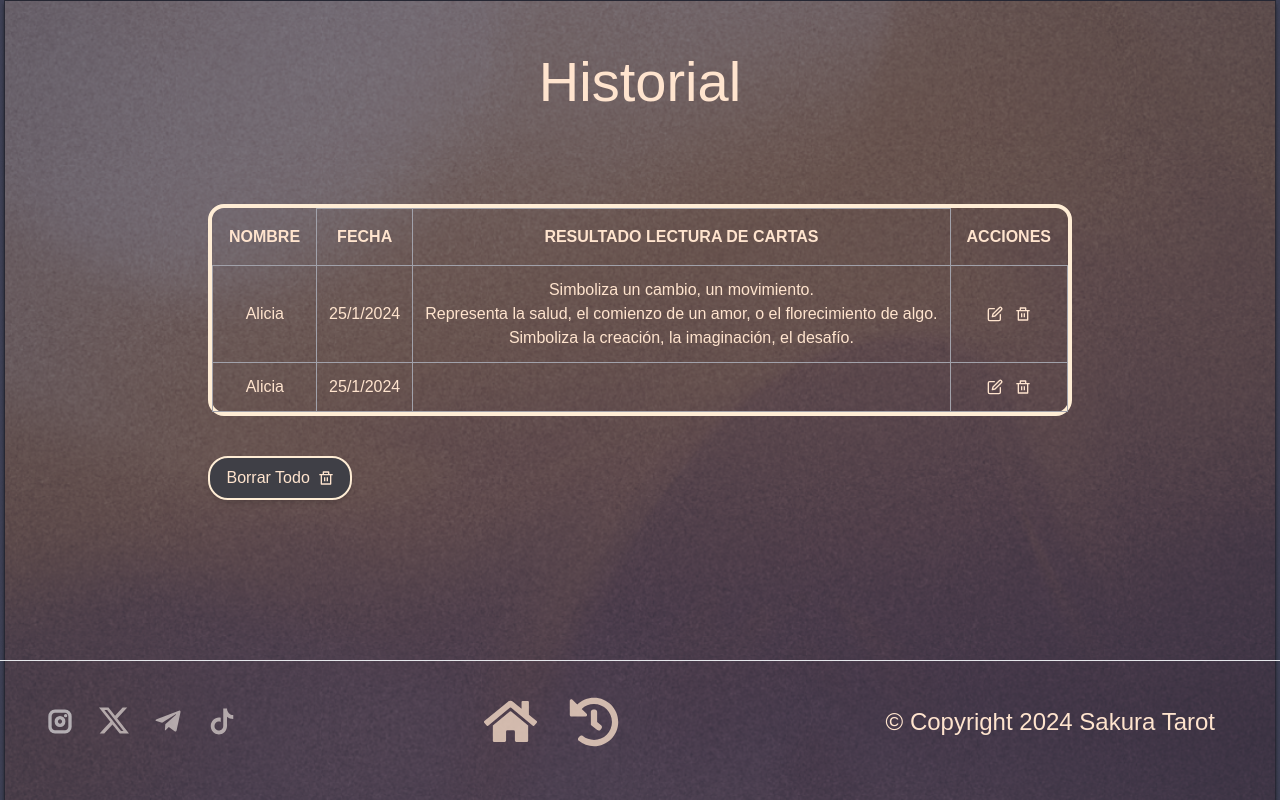
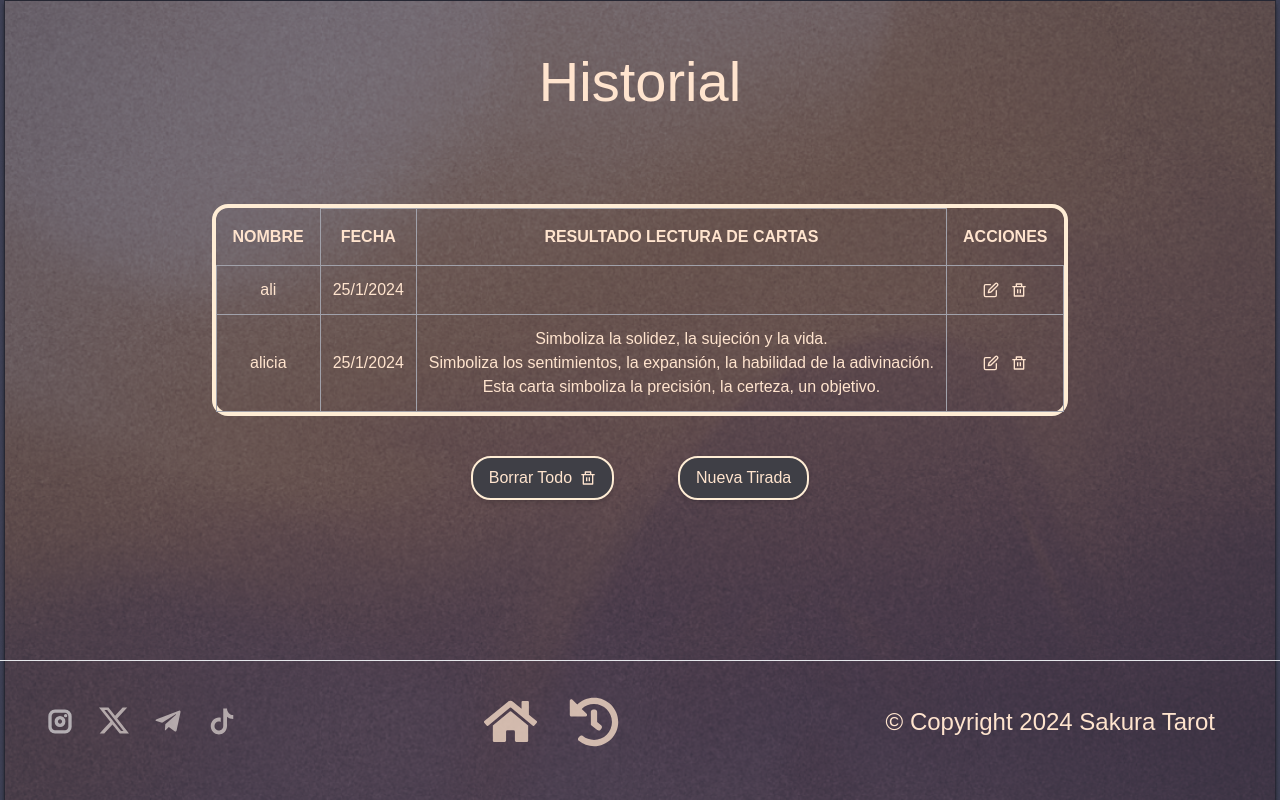
Before and after one commit to jfpaes6453/sakura-cards, a Next.js app: page /results-history in a window 1280 px wide. Built offline with nearby package versions, Linux system fonts and the light colour scheme; data requests are answered from the project's data file; a web font is replaced by a local one.

Commit message:
create new print run

```diff
--- /dev/null
+++ b/src/app/components/TableComponents/ButtonsTable.jsx
@@ -0,0 +1,7 @@
+export default function ButtonsTable({ to, text }) {
+    return (
+        <button className="bg-zinc-700 rounded-[20px] border-2 border-orange-100 mx-8 flex flex-row items-center gap-x-2 text-font-color relative z-20 py-2 px-4 hover:bg-[#1E511D] hover:border-orange-100  shadow-md focus:outline-none focus:shadow-outline-red active:bg-green-700 " href={to}>
+        {text}
+      </button>
+    );
+  }
--- a/src/app/components/TableComponents/TableComponent.jsx
+++ b/src/app/components/TableComponents/TableComponent.jsx
@@ -1,6 +1,9 @@
 import DeleteHistory from "./DeleteHistory"
 import Table from "./Table"
 import Accordion from "./Accordion";
+import { useRouter } from "next/navigation";
+import ButtonsTable from "./ButtonsTable";
+import Link from 'next/link';
 
 export default function TableComponent({ users }) {
   return (
@@ -34,7 +37,17 @@ export default function TableComponent({ users }) {
     </div>
 
     </div>
+    <div className="flex justify-center">
+
         <DeleteHistory />
+
+        <Link href="/choose-card" >
+            <ButtonsTable text="Nueva Tirada" />
+          </Link>
+
+          </div>
   </div>
+
+
   )
 }
--- a/src/data/data.json
+++ b/src/data/data.json
@@ -1,58 +1,64 @@
 {
   "users": [
     {
-      "id": "23f90a16-c6ef-4a54-ae2c-2849a5d83e83",
+      "id": "024af27d-dd6f-43f0-9a0d-a00ff3adcffb",
       "date": "25/1/2024",
-      "username": "Alicia",
+      "username": "ali",
+      "results": []
+    },
+    {
+      "id": "8704fc49-45b1-42d8-b467-012364f1ee79",
+      "date": "25/1/2024",
+      "username": "alicia",
       "results": [
         {
-          "id": "21",
-          "cardNumber": 21,
-          "spanishName": "Movimiento",
-          "englishName": "The Move",
-          "kanji": "移",
-          "Rōmaji": "Utsuri",
-          "appeardManga": "",
-          "appeardAnime": "19",
-          "clowCard": "https://i.ibb.co/0f92bH5/Movimiento.jpg",
-          "sakuraCard": "https://i.ibb.co/R0W9hTz/Movimiento-Sakura.jpg",
+          "id": "52",
+          "cardNumber": 52,
+          "spanishName": "Tierra",
+          "englishName": "The Earthy",
+          "kanji": "地",
+          "Rōmaji": "Chi",
+          "appeardManga": "24",
+          "appeardAnime": "45",
+          "clowCard": "https://i.ibb.co/cvJHXG4/Tierra.jpg",
+          "sakuraCard": "https://i.ibb.co/1nd4cL8/Tierra-Sakura.jpg",
+          "meaning": "Simboliza la solidez, la sujeción y la vida.",
+          "__v": 0,
+          "cardsReverse": {
+            "clowReverse": "https://i.ibb.co/LJSmQ4f/Reverso-Clow.jpg",
+            "sakuraReverse": "https://i.ibb.co/XxrvMJ2/Reverso-Sakura.jpg"
+          }
+        },
+        {
+          "id": "4",
+          "cardNumber": 4,
+          "spanishName": "Agua",
+          "englishName": "The Watery",
+          "kanji": "水",
+          "Rōmaji": "Mizu",
+          "appeardManga": "3",
+          "appeardAnime": "3",
+          "clowCard": "https://i.ibb.co/KLrv3BF/Agua.jpg",
+          "sakuraCard": "https://i.ibb.co/HxLpWy5/Agua-Sakura.jpg",
           "cardsReverse": {
             "clowReverse": "https://i.ibb.co/LJSmQ4f/Reverso-Clow.jpg",
             "sakuraReverse": "https://i.ibb.co/XxrvMJ2/Reverso-Sakura.jpg"
           },
-          "meaning": "Simboliza un cambio, un movimiento.",
+          "meaning": "Simboliza los sentimientos, la expansión, la habilidad de la adivinación.",
           "__v": 0
         },
         {
-          "id": "12",
-          "cardNumber": 12,
-          "spanishName": "Flor",
-          "englishName": "The Flower",
-          "kanji": "花",
-          "Rōmaji": "Hana",
-          "appeardManga": "7",
-          "appeardAnime": "10",
-          "clowCard": "https://i.ibb.co/2cVhp4b/Flor.jpg",
-          "sakuraCard": "https://i.ibb.co/b3HYXyp/Flor-Sakura.jpg",
-          "cardsReverse": {
-            "clowReverse": "https://i.ibb.co/LJSmQ4f/Reverso-Clow.jpg",
-            "sakuraReverse": "https://i.ibb.co/XxrvMJ2/Reverso-Sakura.jpg"
-          },
-          "meaning": " Representa la salud, el comienzo de un amor, o el florecimiento de algo.",
-          "__v": 0
-        },
-        {
-          "id": "34",
-          "cardNumber": 34,
-          "spanishName": "Creación",
-          "englishName": "The Create",
-          "kanji": "創",
-          "Rōmaji": "Sō",
+          "id": "38",
+          "cardNumber": 38,
+          "spanishName": "Flecha",
+          "englishName": "The Arrow",
+          "kanji": "矢",
+          "Rōmaji": "Ya",
           "appeardManga": "",
-          "appeardAnime": "31",
-          "clowCard": "https://i.ibb.co/Jqs1nHj/Creaci-n.jpg",
-          "sakuraCard": "https://i.ibb.co/sWnYwzC/Creaci-n-Sakura.jpg",
-          "meaning": "Simboliza la creación, la imaginación, el desafío.",
+          "appeardAnime": "Movie n° 1",
+          "clowCard": "https://i.ibb.co/8x77Jxw/Flecha.jpg",
+          "sakuraCard": "https://i.ibb.co/BrtpnY6/Flecha-Sakura.jpg",
+          "meaning": " Esta carta simboliza la precisión, la certeza, un objetivo.",
           "__v": 0,
           "cardsReverse": {
             "clowReverse": "https://i.ibb.co/LJSmQ4f/Reverso-Clow.jpg",
@@ -60,12 +66,6 @@
           }
         }
       ]
-    },
-    {
-      "id": "aad63a67-f73f-4c87-a0a5-957bdca6c350",
-      "date": "25/1/2024",
-      "username": "Alicia",
-      "results": []
     }
   ],
   "deleteAllUsers": []
```
